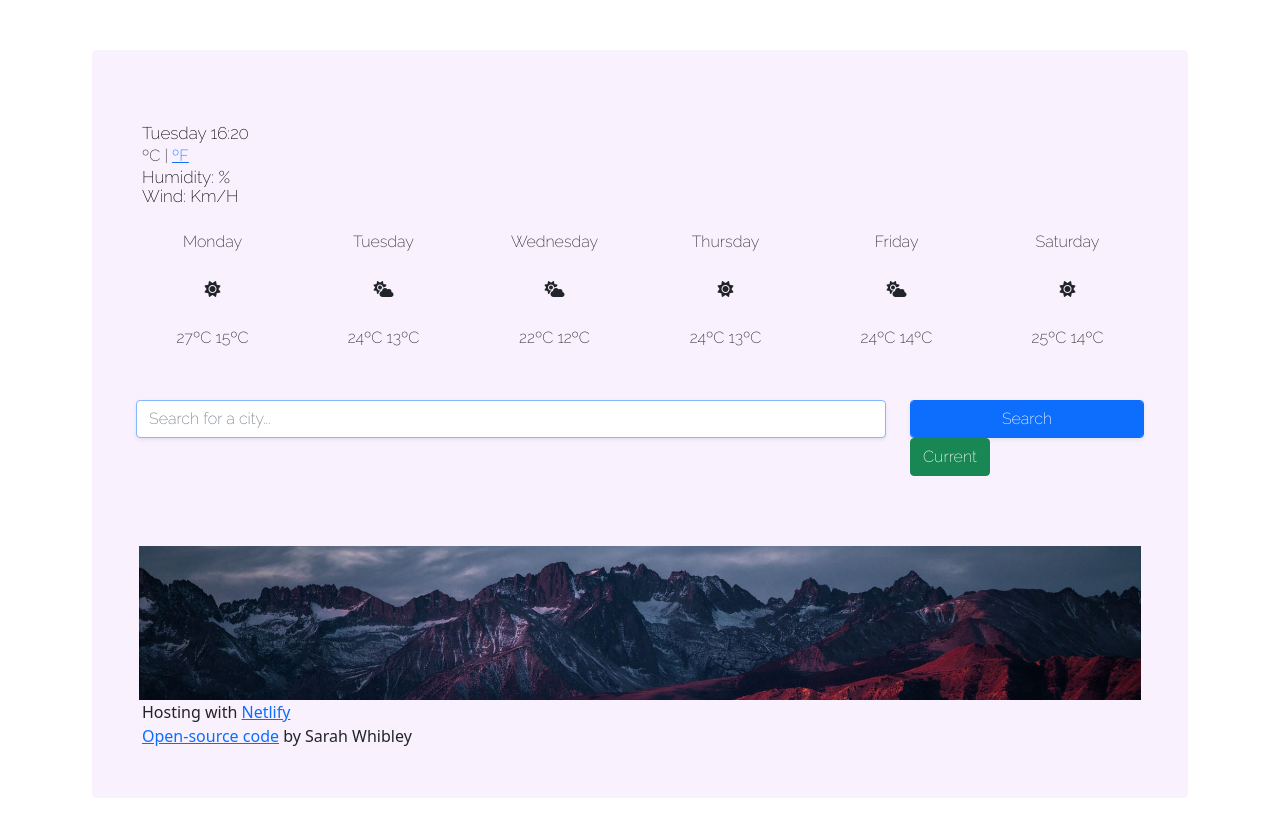
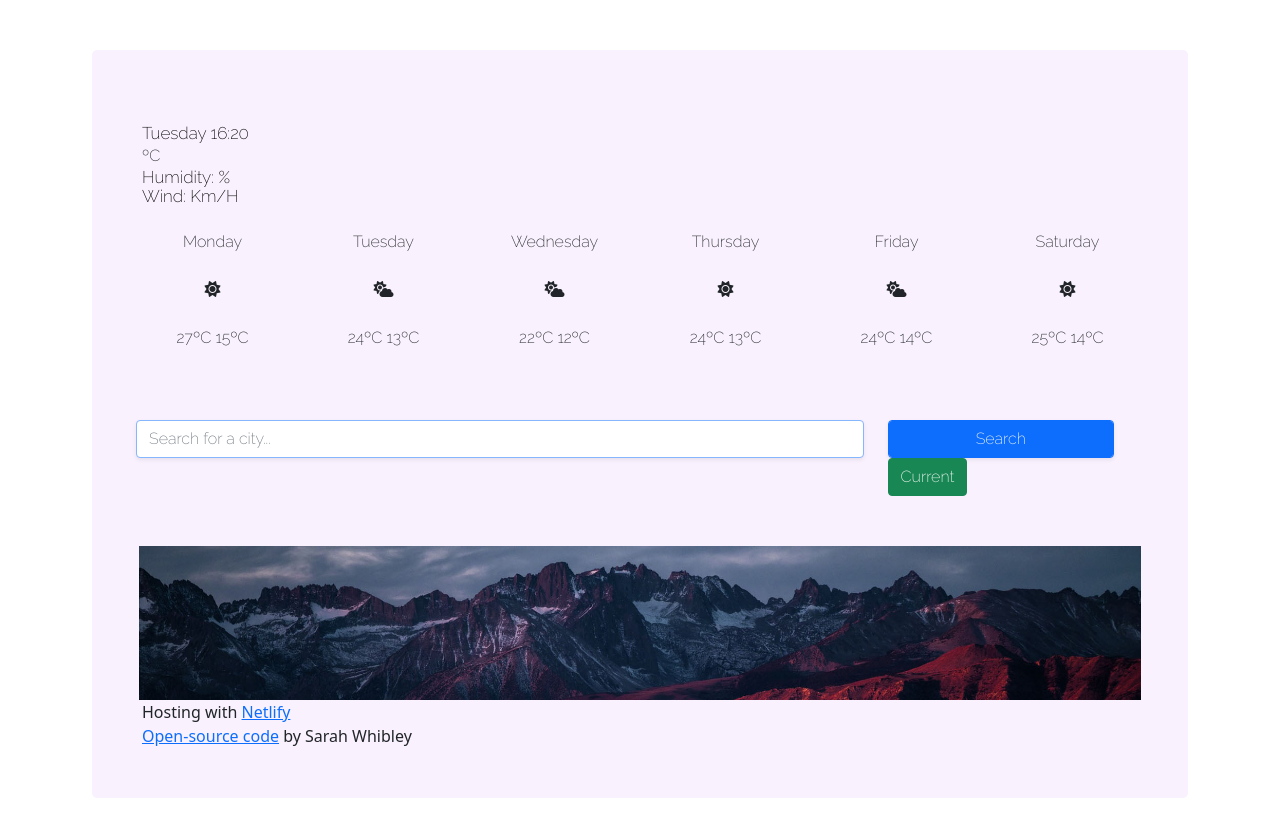
Before and after one commit to swhibley12/my-weather-project, a plain HTML site: page index.html in a window 1280 px wide. Drawn offline with nearby package versions, Linux system fonts and the light colour scheme; no server answers.

Commit message:
Update index.html

```diff
--- a/index.html
+++ b/index.html
@@ -41,7 +41,7 @@
   <div class="clearfix">
     <div class="float-left">
 <span class="temperature" id="temperature"></span>
-<span class="units">ºC | <a href="#" id="fahrenheit-link">ºF</a> </span>
+<span class="units">ºC </span>
     </div>
 </div>
 
@@ -119,7 +119,7 @@ Humidity: <span id="humidity"></span>%
 </div>
 
 
-<form class="search-form" id="search-form">
+<form class="search-form" id="search-form"></form>
 <div class="row">
         <div class="col-9">
       <input
```
